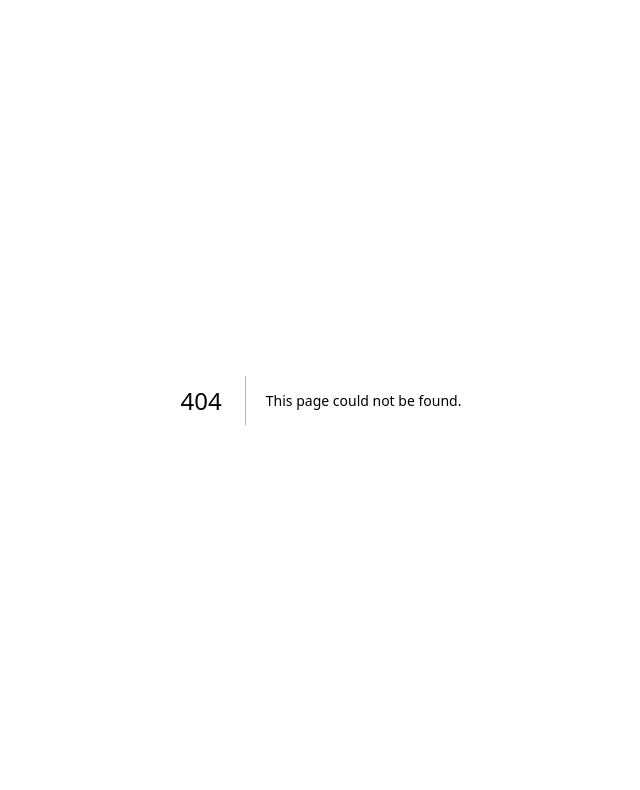
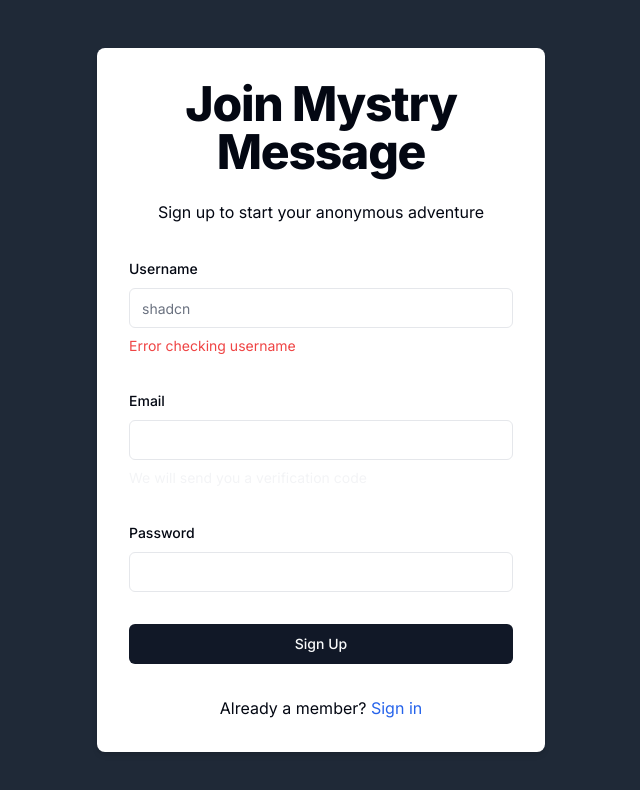
Before and after one commit to saif01010/MystryMessage, a Next.js app: page /sign-up in a window 1280 px wide. Before the commit this address had no page. Shown: the top 790 px of the page, without its empty margins (319-959 px from the left). Built offline with nearby package versions, Linux system fonts and the light colour scheme; no server answers.

Commit message:
Added SignUP page

```diff
--- /dev/null
+++ b/src/app/(auth)/sign-up/page.tsx
@@ -0,0 +1,167 @@
+'use client'
+import React, { use, useEffect, useState } from 'react'
+import {zodResolver} from '@hookform/resolvers/zod'
+import { useDebounce } from 'use-debounce';
+import {useRouter} from 'next/navigation'
+import {useToast} from '@/components/ui/use-toast'
+import * as z from 'zod'
+import { signUpSchema } from '@/schemas/signUpSchema'
+import  {useForm} from 'react-hook-form'
+import axios ,{AxiosError}from 'axios'
+import {ApiResponse} from '@/types/ApiResponse'
+import { Form, FormControl, FormDescription, FormField, FormItem, FormLabel, FormMessage } from '@/components/ui/form'
+import { Input } from '@/components/ui/input'
+import { Button } from '@/components/ui/button'
+import { Loader2 } from 'lucide-react'
+import Link from 'next/link'
+const SignUpPage = () => {
+    const [username, setUsername] = useState('')
+    const [isSubmiting, setIsSubmiting] = useState(false)
+    const [isCheakingUsername, setIsCheakingUsername] = useState(false)
+    const [usernameMessage, setUsernameMessage] = useState('')
+    const [debouncedUsername] = useDebounce(username, 1000);
+    const router = useRouter()
+    const {toast} = useToast()
+    const form = useForm<z.infer<typeof signUpSchema>>({
+      resolver: zodResolver(signUpSchema),
+      defaultValues:{
+        username: '',
+        email: '',
+        password: '',
+      }
+    })
+    useEffect(()=>{
+    const checkUsername= async ()=>{
+      if(debouncedUsername){
+        setIsCheakingUsername(true)
+        setUsernameMessage('')
+      }
+      try {
+        const response = await axios.get(`/api/auth/check-username-unique?username=${debouncedUsername}`)
+        setUsernameMessage(response.data.message);
+      } catch (error) {
+        const axiosError = error as AxiosError<ApiResponse>;
+          setUsernameMessage(
+            axiosError.response?.data.message ?? 'Error checking username'
+          );
+      }finally{
+        setIsCheakingUsername(false)
+      }
+
+    };
+    checkUsername();
+    },[debouncedUsername])
+   const handleSubmit = async (data: z.infer<typeof signUpSchema>) => {
+      setIsSubmiting(true)
+      try {
+        const response = await axios.post('/api/sign-up',data);
+        toast({
+          title: "Success",
+          description: response.data.message,
+        })
+        router.replace(`/verify/${username}`)
+
+      } catch (error) {
+        console.error('Error during sign-up:', error);
+        const axiosError = error as AxiosError<ApiResponse>;
+          setUsernameMessage(
+            axiosError.response?.data.message ?? 'Error checking username'
+          );
+      }finally{
+        setIsSubmiting(false)
+      }
+   }
+
+  return (
+    <div className="flex justify-center items-center min-h-screen bg-gray-800">
+      <div className='w-full max-w-md p-8 space-y-8 bg-white rounded-lg shadow-md'>
+      <div className="text-center">
+          <h1 className="text-4xl font-extrabold tracking-tight lg:text-5xl mb-6">
+            Join Mystry Message
+          </h1>
+          <p className="mb-4">Sign up to start your anonymous adventure</p>
+        </div>
+        <Form {...form}>
+      <form onSubmit={form.handleSubmit(handleSubmit)} className="space-y-8">
+        <FormField
+          control={form.control}
+          name="username"
+          render={({ field }) => (
+            <FormItem>
+              <FormLabel>Username</FormLabel>
+              <FormControl>
+                <Input placeholder="shadcn" {...field}
+                onChange={(e)=>{
+                  field.onChange(e)
+                  setUsername(e.target.value)
+                }}
+              />
+              </FormControl>
+              {isCheakingUsername && <Loader2 className="animate-spin"/>}
+              {!isCheakingUsername && usernameMessage && (
+                <p
+                className={`text-sm ${
+                  usernameMessage === 'Username is unique'
+                    ? 'text-green-500'
+                    : 'text-red-500'
+                }`}
+              >
+                {usernameMessage}
+              </p>
+              )}
+              <FormMessage />
+            </FormItem>
+          )}
+        />
+           <FormField
+              name="email"
+              control={form.control}
+              render={({ field }) => (
+                <FormItem>
+                  <FormLabel>Email</FormLabel>
+                  <Input {...field} name="email" />
+                  <p className='text-muted text-gray-400 text-sm'>We will send you a verification code</p>
+                  <FormMessage />
+                </FormItem>
+              )}
+            />
+
+            <FormField
+              name="password"
+              control={form.control}
+              render={({ field }) => (
+                <FormItem>
+                  <FormLabel>Password</FormLabel>
+                  <Input type="password" {...field} name="password" />
+                  <FormMessage />
+                </FormItem>
+              )}
+            />
+       <Button type="submit" className='w-full' disabled={isSubmiting}>
+              {isSubmiting ? (
+                <>
+                  <Loader2 className="mr-2 h-4 w-4 animate-spin" />
+                  Please wait
+                </>
+              ) : (
+                'Sign Up'
+              )}
+            </Button>
+      </form>
+    </Form>
+    <div className="text-center mt-4">
+          <p>
+            Already a member?{' '}
+            <Link href="/sign-in" className="text-blue-600 hover:text-blue-800">
+              Sign in
+            </Link>
+          </p>
+        </div>
+
+      </div>
+
+    </div>
+  )
+}
+
+export default SignUpPage
```
